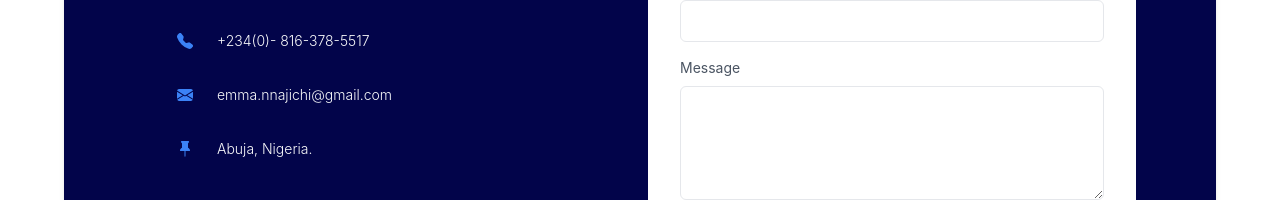
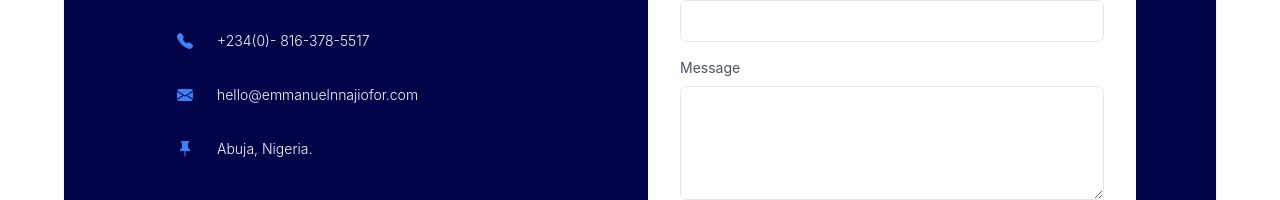
Before and after one commit to Emiklad24/emmanuelnnajifor, a Next.js app: page /contact in a window 1280 px wide. Shown: the part 598-798 px from the top of the page. Built offline with nearby package versions, Linux system fonts and the light colour scheme.

Commit message:
changing email address

```diff
--- a/constants/data.js
+++ b/constants/data.js
@@ -3,7 +3,7 @@ const userData = {
   name: "Emmanuel Nnajiofor",
   designation: "Full-Stack Developer",
   avatarUrl: "/avatar.jpg",
-  email: "emma.nnajichi@gmail.com",
+  email: "hello@emmanuelnnajiofor.com",
   phone: "+234(0)- 816-378-5517 ",
   address: "Abuja, Nigeria.",
   projects: [
```
